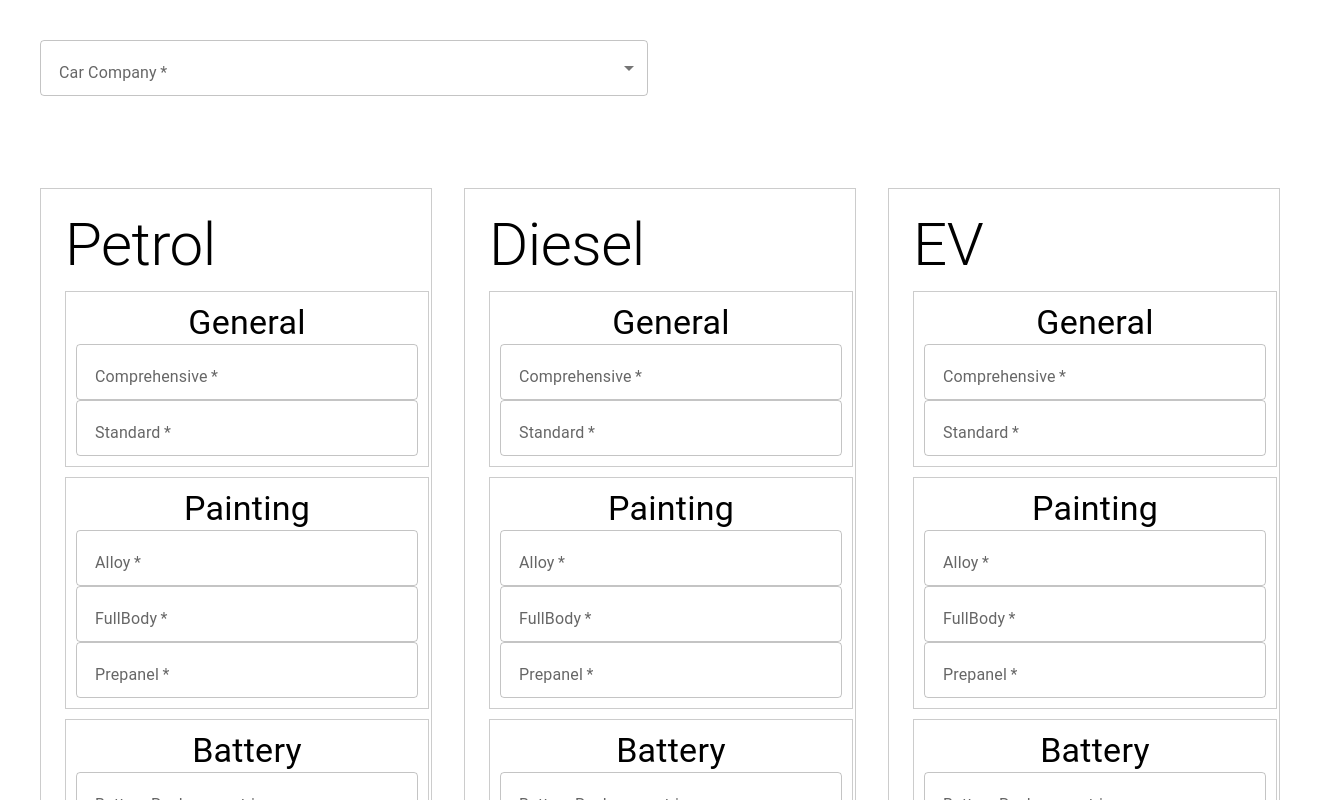
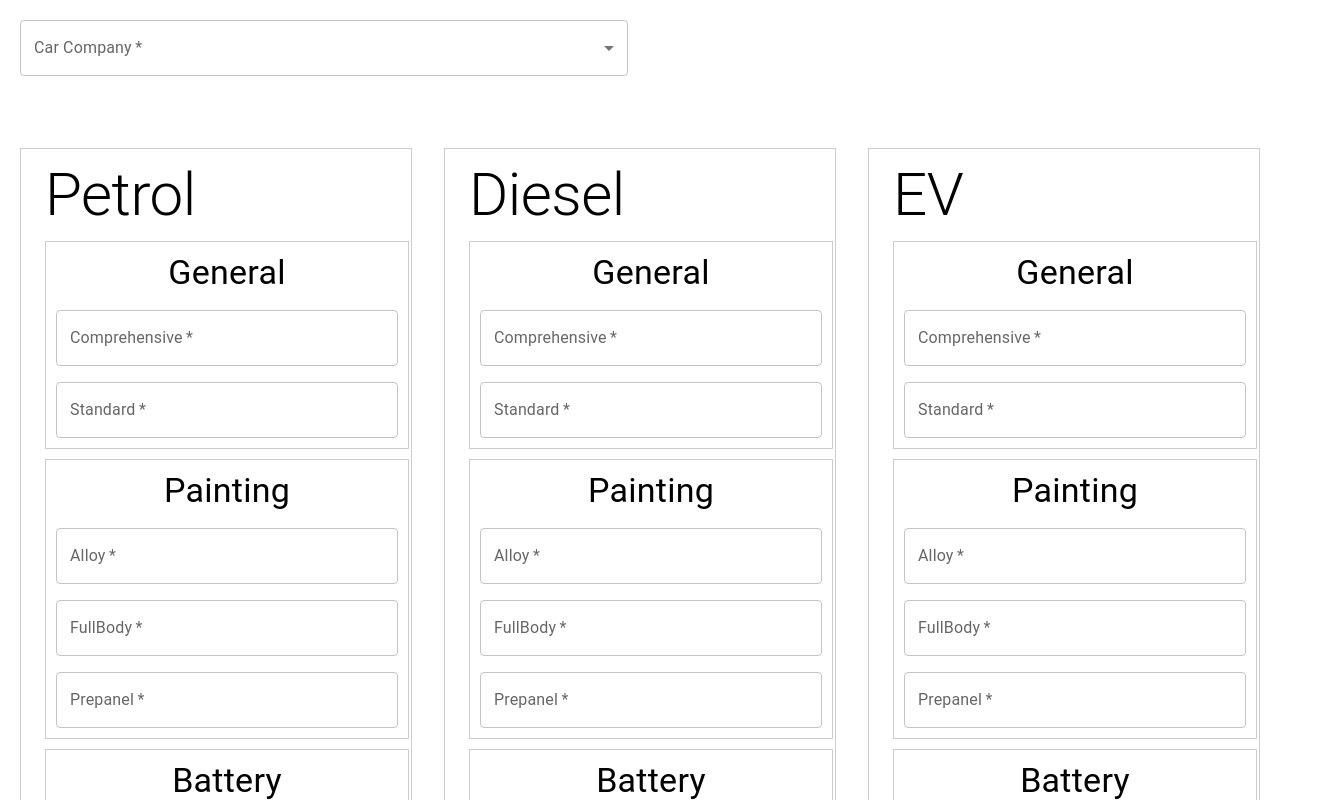
Before and after one commit to elimillasrinivas/carbay, a React (Vite) app in the folder client/: page /admin/data-entry in a window 1280 px wide. Shown: the top 800 px of the page, 1320 px wide, since content can reach past the window. Built offline with nearby package versions, Linux system fonts and the light colour scheme.

Commit message:
Update services.css

```diff
--- a/client/src/pages/services-data/services.css
+++ b/client/src/pages/services-data/services.css
@@ -1,7 +1,13 @@
 form{
-  padding: 20px;
   width: 100%;
-  height: 300px;
+  height: auto;
+}
+.main{
+  display: flex;
+  align-items: center;
+  justify-content: center;
+  flex-wrap: wrap;
+  gap: 2rem;
 }
 
 .form-container {
@@ -10,8 +16,7 @@ form{
     align-items: center;
     justify-content: center;
     border: 1px solid #ccc;
-    padding: 20px;
-    margin: 20px;
+    padding: 10px;
   }
 
   .category-container {
@@ -20,27 +25,19 @@ form{
     align-items: center;
     justify-content: center;
     border: 1px solid #ccc;
-    padding: 10px;
     margin-top: 10px;
     width: 100%;
+    gap: 1rem;
+    padding: 10px;
   }
 
-  label {
-    margin: 5px;
-  }
 
-  input {
-    padding: 5px;
-    margin: 5px;
-  }
-
-  h2,
-  h4 {
-    margin: 0;
-  }
 
   @media screen and (min-height:"998px"){
-    .form-container {
+    .main {
+      flex-direction: column;
+    }
+    .form-container{
       flex-direction: column;
     }
   }
```
